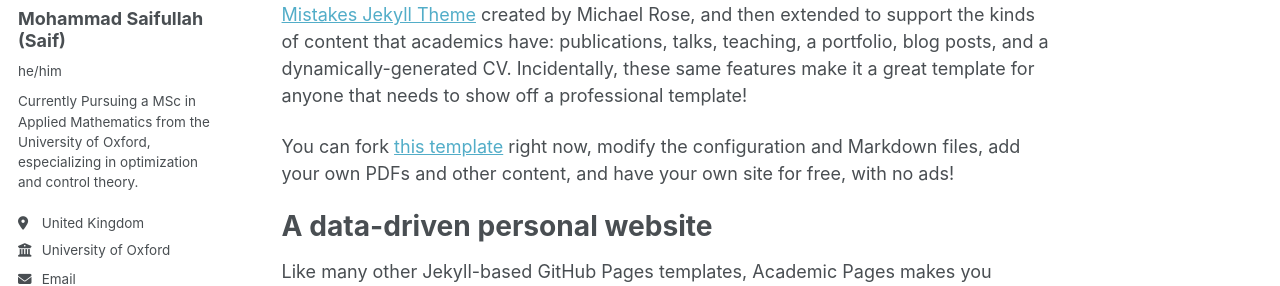
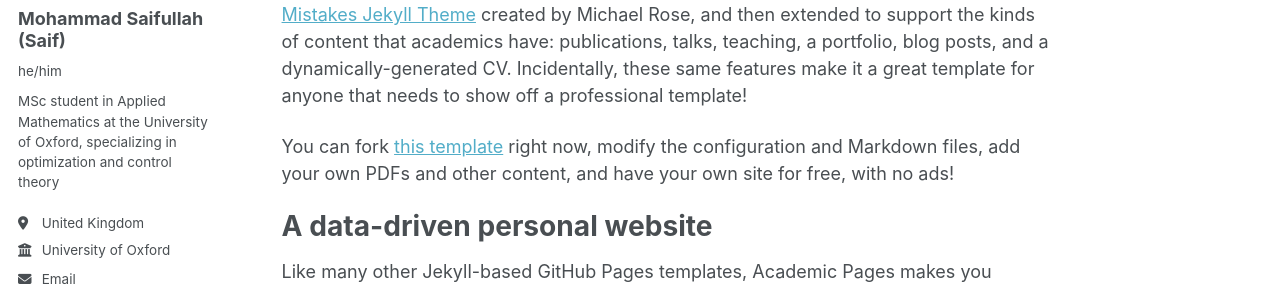
Before and after one commit to Saif2024C/saif_professional_website, a Jekyll site: the page built from _pages/about.md, in a window 1280 px wide. Shown: the part 278-564 px from the top of the page. Built offline with Jekyll 4.4.1, drawn with Linux system fonts in a browser that asks for light colours; some web fonts are replaced; a script bundle is joined from its source files by our own code; library files that are not in the unit come from our copies.

Commit message:
Update _config.yml
changed bio

```diff
--- a/_config.yml
+++ b/_config.yml
@@ -26,7 +26,7 @@ author:
   avatar           : "profile.png"
   name             : "Mohammad Saifullah (Saif)"
   pronouns         : "he/him"
-  bio              : "Currently Pursuing a MSc in Applied Mathematics from the University of Oxford, especializing in optimization and control theory. "
+  bio              : "MSc student in Applied Mathematics at the University of Oxford, specializing in optimization and control theory "
   location         : "United Kingdom"
   employer         : "University of Oxford"
   uri              : # URL
```
